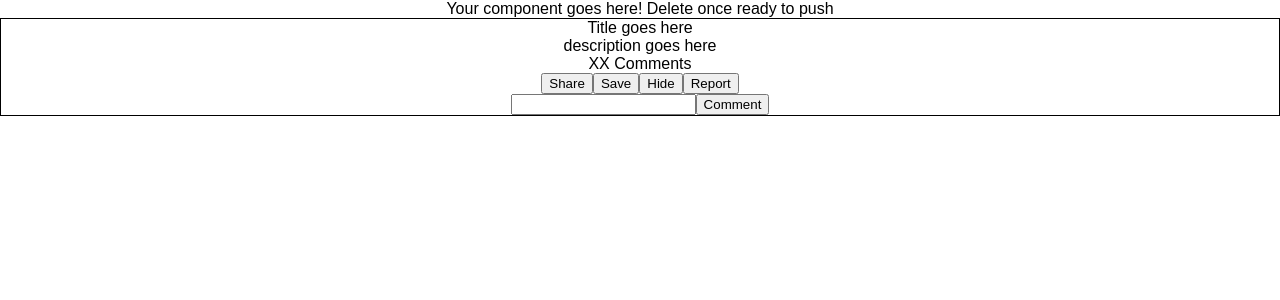
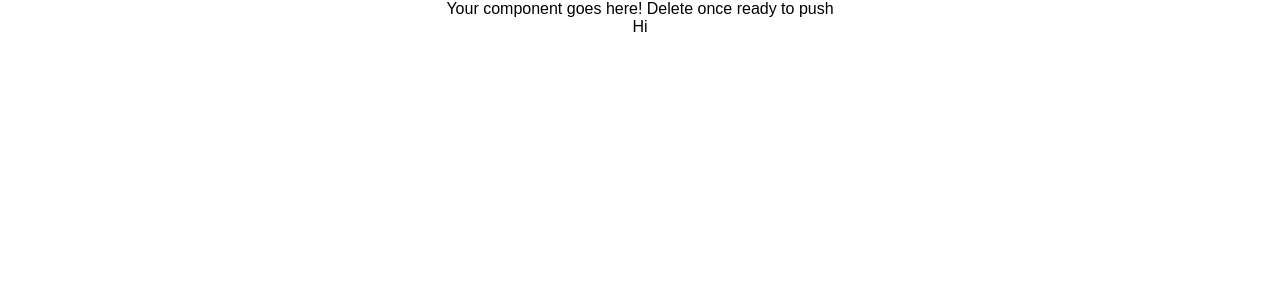
Before and after one commit to SEI-Buffleheads/Breddit-The-Better-Reddit, a React (Create React App) app: page / in a window 1280 px wide. Shown: the top 300 px of the page. Built offline with nearby package versions, Linux system fonts and the light colour scheme.

Commit message:
making pull request

```diff
--- a/src/App.js
+++ b/src/App.js
@@ -6,6 +6,7 @@ import Login from "./pages/Login/Login.jsx";
 import Signup from "./pages/Signup/Signup.jsx";
 import User from "./pages/User/User.jsx";
 import Chat from "./components/Chat/Chat.jsx";
+import CreatePost from "./components/CreatePost/CreatePost.jsx";
 
 import "./App.css";
 
@@ -13,7 +14,7 @@ function App() {
   return (
     <div className="App">
       Your component goes here! Delete once ready to push
-      <Post />
+      <CreatePost />
     </div>
   );
 }
--- /dev/null
+++ b/src/components/CreatePost/CreatePost.jsx
@@ -0,0 +1,10 @@
+import React from 'react'
+import "./CreatePost.css"
+
+function CreatePost() {
+  return (
+    <div>Hi</div>
+    )
+  }
+
+  export default CreatePost
```
Also changed, not shown: src/components/CreatePost/CreatePost.css (added).
